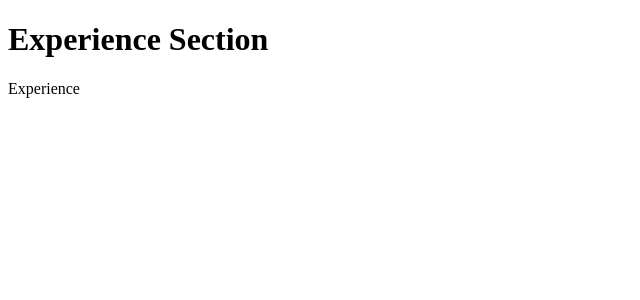
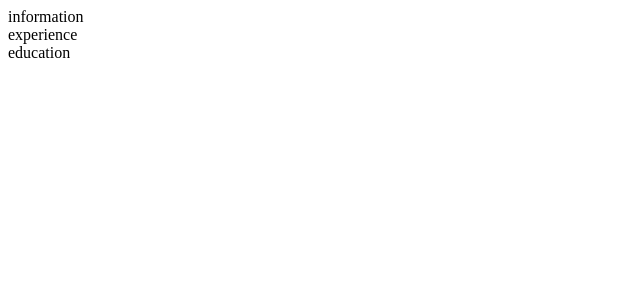
Before and after one commit to LionelP1/Resume-Builder, a React (Vite) app: page / in a window 1280 px wide. Shown: the top 300 px of the page, without its empty margins (0-640 px from the left). Built offline with nearby package versions, Linux system fonts and the light colour scheme.

Commit message:
Deleted unneeded files

```diff
--- a/src/App.jsx
+++ b/src/App.jsx
@@ -1,11 +1,13 @@
 import React, { useState } from 'react';
 import ExperienceSection from './components/experience/ExperienceSection.jsx';
-
+import ResumeSection from './components/shared/ResumeSection.jsx';
 
 const App = () => {
   return (
     <div>
-      <ExperienceSection />
+      <ResumeSection section="information" ></ResumeSection>
+      <ResumeSection section="experience" ></ResumeSection>
+      <ResumeSection section="education" ></ResumeSection>
     </div>
   );
 };
--- a/src/components/experience/ExperienceSection.jsx
+++ /dev/null
@@ -1,107 +0,0 @@
-import React, { useState } from 'react';
-import GenerateDropdown from '../shared/GeneralDropdown.jsx';
-import GenerateForm from '../shared/GeneralForm.jsx';
-import InfoList from '../shared/InfoList.jsx';
-
-const ExperienceSection = () => {
-
-  const [formData, setFormData] = useState({});
-  const [dropdownOpen, setDropdownOpen] = useState(false);
-  const [formOpen, setFormOpen] = useState(false);
-  const [list, setList] = useState([]);
-  const [editIndex, setEditIndex] = useState(null);
-
-  const handleChange = (e) => {
-    const { name, value } = e.target;
-    setFormData((prevData) => ({
-      ...prevData,
-      [name]: value,
-    }));
-  };
-
-  const handleClear = () => {
-    setFormData({});
-  };
-
-
-  const handleSave = (e) => {
-    e.preventDefault();
-    if (editIndex !== null) {
-      setList((prevList) =>
-        prevList.map((item, index) =>
-          index === editIndex ? formData : item
-        )
-      );
-      setEditIndex(null);
-    } else {
-      setList((prevList) => [...prevList, formData]);
-    }
-    setFormData({});
-    setFormOpen(false);
-  };
-
-  const addToList = (newItem) => {
-    setList((prevList) => [...prevList, newItem]);
-  };
-
-  const deleteListElement = (index) => {
-    setList((prevList) => prevList.filter((_, i) => i !== index));
-  };
-
-  const editList = (index) => {
-    setEditIndex(index);
-    setFormData(list[index]);
-    setFormOpen(true);
-
-  };
-
-  const toggleFormOpen = () => {
-    setFormOpen(!formOpen);
-  };
-
-  const toggleDropdown = () => {
-    setDropdownOpen(!dropdownOpen);
-  };
-
-
-
-  const formComponent = (
-    <GenerateForm
-      section="experience"
-      formData={formData}
-      handleChange={handleChange}
-      handleClear={handleClear}
-      handleSave={handleSave}
-    />
-  );
-
-  const experienceList = (
-    <InfoList
-    list={list}
-    formComponent={formComponent}
-    formOpen={formOpen}
-    toggleFormOpen={toggleFormOpen}
-    addToList={addToList}
-    deleteListElement={deleteListElement}
-    editList={editList}
-    />
-  );
-
-  const experienceDropdown = (
-    <GenerateDropdown initialContent={<div>Experience</div>}
-    dropdownContent={experienceList}
-    isExpanded={dropdownOpen}
-    toggleDropdown={toggleDropdown} />
-  );
-
-
-
-  return (
-    <div>
-      <h1>Experience Section</h1>
-      {experienceDropdown}
-    </div>
-  );
-};
-
-export default ExperienceSection;
```
Also changed, not shown: src/components/education/EducationDropdown.js (deleted), src/components/education/EducationForm.js (deleted), src/components/experience/ExperienceDropdown.js (deleted), src/components/experience/ExperienceForm.js (deleted), src/components/personal-info/PersonalInfoDropdown.js (deleted), src/components/personal-info/PersonalInfoForm.js (deleted), src/components/skills/SkillsDropdown.js (deleted), src/components/skills/SkillsForm.js (deleted).
